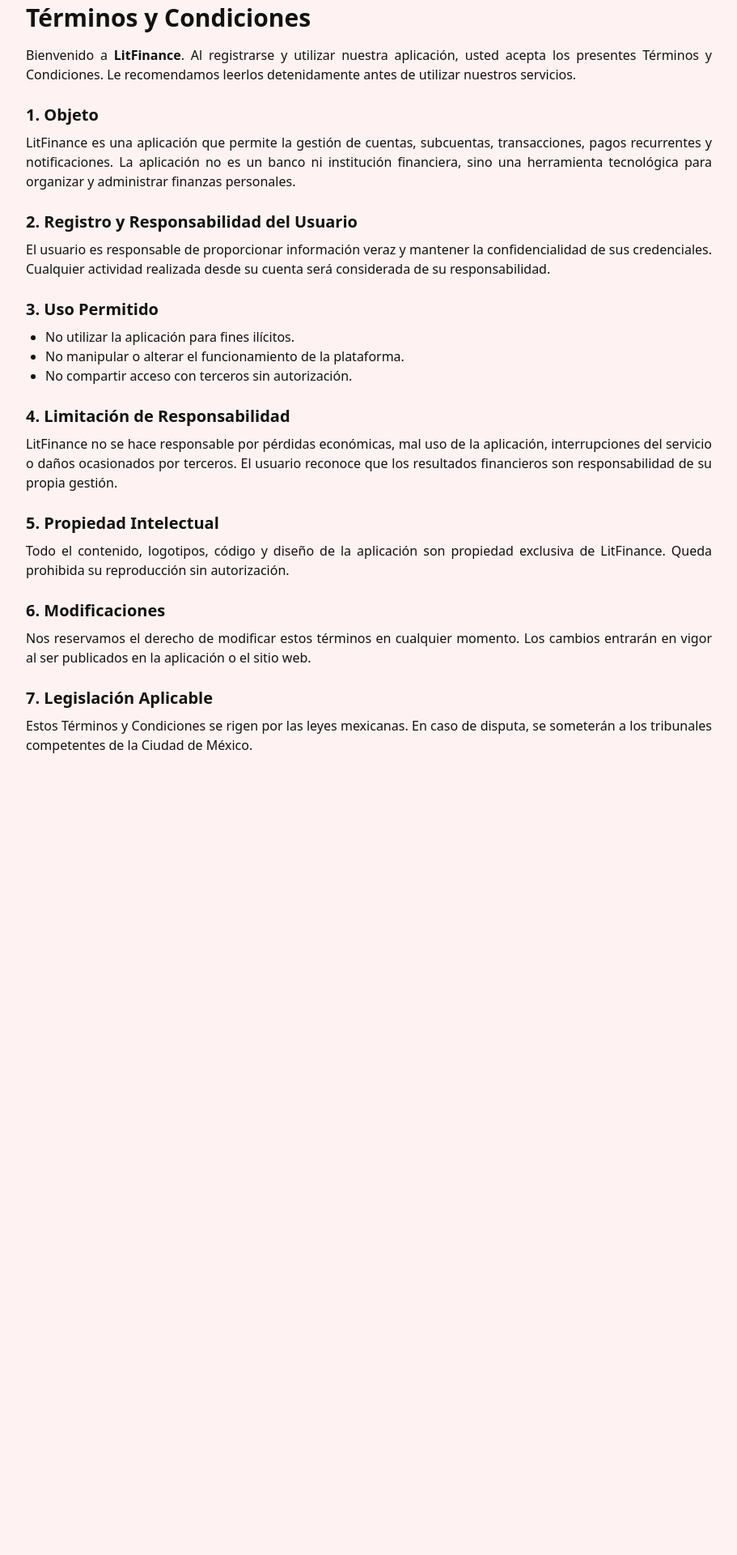
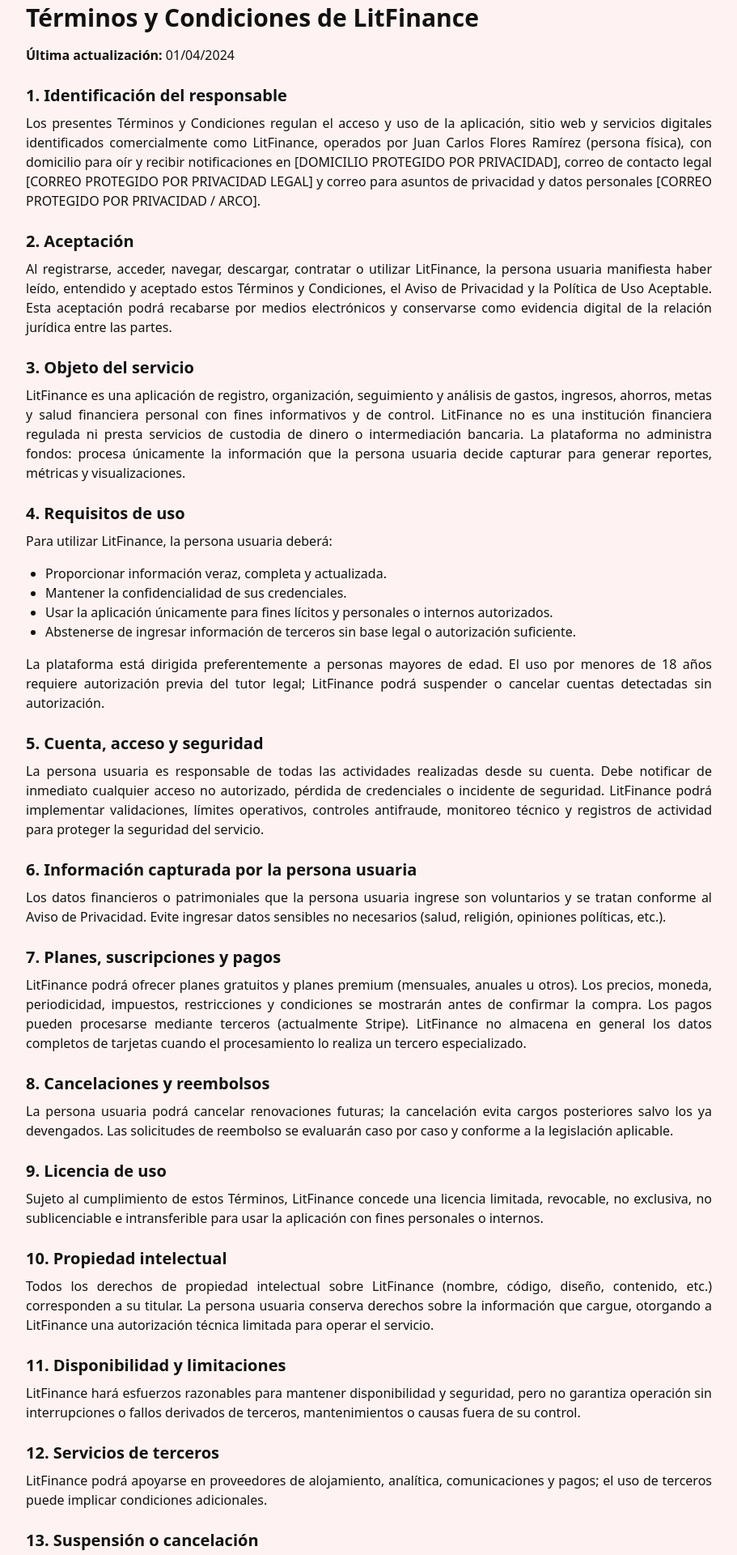
Before and after one commit to Juanksyek/LitFinance-Web, a React (Vite) app: page /terms-and-conditions in a window 1280 px wide. Shown: the part 20-1940 px from the top of the page at 81% size, without its empty margins (184-1095 px from the left). Before the commit the page ends 992 px from the top, so only its background shows below. Built offline with nearby package versions, Linux system fonts and the light colour scheme; no server answers.

Commit message:
feat: update Terms and Conditions with comprehensive user responsibilities and service details

```diff
--- a/src/components/TermsAndConditions.tsx
+++ b/src/components/TermsAndConditions.tsx
@@ -4,62 +4,91 @@ import React from "react";
 const TermsAndConditions: React.FC = () => {
   return (
     <div className="p-6 max-w-4xl mx-auto text-justify">
-      <h1 className="text-3xl font-bold mb-4">Términos y Condiciones</h1>
-      <p className="mb-4">
-        Bienvenido a <strong>LitFinance</strong>. Al registrarse y utilizar nuestra
-        aplicación, usted acepta los presentes Términos y Condiciones. Le
-        recomendamos leerlos detenidamente antes de utilizar nuestros servicios.
-      </p>
+      <h1 className="text-3xl font-bold mb-4">Términos y Condiciones de LitFinance</h1>
+      <p className="mb-4"><strong>Última actualización:</strong> 01/04/2024</p>
 
-      <h2 className="text-xl font-semibold mt-6 mb-2">1. Objeto</h2>
-      <p className="mb-4">
-        LitFinance es una aplicación que permite la gestión de cuentas, subcuentas,
-        transacciones, pagos recurrentes y notificaciones. La aplicación no es un
-        banco ni institución financiera, sino una herramienta tecnológica para
-        organizar y administrar finanzas personales.
-      </p>
+      <section className="mt-6">
+        <h2 className="text-xl font-semibold mb-2">1. Identificación del responsable</h2>
+        <p className="mb-4">Los presentes Términos y Condiciones regulan el acceso y uso de la aplicación, sitio web y servicios digitales identificados comercialmente como LitFinance, operados por Juan Carlos Flores Ramírez (persona física), con domicilio para oír y recibir notificaciones en [DOMICILIO PROTEGIDO POR PRIVACIDAD], correo de contacto legal [CORREO PROTEGIDO POR PRIVACIDAD LEGAL] y correo para asuntos de privacidad y datos personales [CORREO PROTEGIDO POR PRIVACIDAD / ARCO].</p>
+      </section>
 
-      <h2 className="text-xl font-semibold mt-6 mb-2">2. Registro y Responsabilidad del Usuario</h2>
-      <p className="mb-4">
-        El usuario es responsable de proporcionar información veraz y mantener la
-        confidencialidad de sus credenciales. Cualquier actividad realizada desde
-        su cuenta será considerada de su responsabilidad.
-      </p>
+      <section className="mt-6">
+        <h2 className="text-xl font-semibold mb-2">2. Aceptación</h2>
+        <p className="mb-4">Al registrarse, acceder, navegar, descargar, contratar o utilizar LitFinance, la persona usuaria manifiesta haber leído, entendido y aceptado estos Términos y Condiciones, el Aviso de Privacidad y la Política de Uso Aceptable. Esta aceptación podrá recabarse por medios electrónicos y conservarse como evidencia digital de la relación jurídica entre las partes.</p>
+      </section>
 
-      <h2 className="text-xl font-semibold mt-6 mb-2">3. Uso Permitido</h2>
-      <ul className="list-disc ml-6 mb-4">
-        <li>No utilizar la aplicación para fines ilícitos.</li>
-        <li>No manipular o alterar el funcionamiento de la plataforma.</li>
-        <li>No compartir acceso con terceros sin autorización.</li>
-      </ul>
+      <section className="mt-6">
+        <h2 className="text-xl font-semibold mb-2">3. Objeto del servicio</h2>
+        <p className="mb-4">LitFinance es una aplicación de registro, organización, seguimiento y análisis de gastos, ingresos, ahorros, metas y salud financiera personal con fines informativos y de control. LitFinance no es una institución financiera regulada ni presta servicios de custodia de dinero o intermediación bancaria. La plataforma no administra fondos: procesa únicamente la información que la persona usuaria decide capturar para generar reportes, métricas y visualizaciones.</p>
+      </section>
 
-      <h2 className="text-xl font-semibold mt-6 mb-2">4. Limitación de Responsabilidad</h2>
-      <p className="mb-4">
-        LitFinance no se hace responsable por pérdidas económicas, mal uso de la
-        aplicación, interrupciones del servicio o daños ocasionados por terceros.
-        El usuario reconoce que los resultados financieros son responsabilidad de
-        su propia gestión.
-      </p>
+      <section className="mt-6">
+        <h2 className="text-xl font-semibold mb-2">4. Requisitos de uso</h2>
+        <p className="mb-4">Para utilizar LitFinance, la persona usuaria deberá:</p>
+        <ul className="list-disc ml-6 mb-4">
+          <li>Proporcionar información veraz, completa y actualizada.</li>
+          <li>Mantener la confidencialidad de sus credenciales.</li>
+          <li>Usar la aplicación únicamente para fines lícitos y personales o internos autorizados.</li>
+          <li>Abstenerse de ingresar información de terceros sin base legal o autorización suficiente.</li>
+        </ul>
+        <p className="mb-4">La plataforma está dirigida preferentemente a personas mayores de edad. El uso por menores de 18 años requiere autorización previa del tutor legal; LitFinance podrá suspender o cancelar cuentas detectadas sin autorización.</p>
+      </section>
 
-      <h2 className="text-xl font-semibold mt-6 mb-2">5. Propiedad Intelectual</h2>
-      <p className="mb-4">
-        Todo el contenido, logotipos, código y diseño de la aplicación son
-        propiedad exclusiva de LitFinance. Queda prohibida su reproducción sin
-        autorización.
-      </p>
+      <section className="mt-6">
+        <h2 className="text-xl font-semibold mb-2">5. Cuenta, acceso y seguridad</h2>
+        <p className="mb-4">La persona usuaria es responsable de todas las actividades realizadas desde su cuenta. Debe notificar de inmediato cualquier acceso no autorizado, pérdida de credenciales o incidente de seguridad. LitFinance podrá implementar validaciones, límites operativos, controles antifraude, monitoreo técnico y registros de actividad para proteger la seguridad del servicio.</p>
+      </section>
 
-      <h2 className="text-xl font-semibold mt-6 mb-2">6. Modificaciones</h2>
-      <p className="mb-4">
-        Nos reservamos el derecho de modificar estos términos en cualquier momento.
-        Los cambios entrarán en vigor al ser publicados en la aplicación o el sitio
-        web.
-      </p>
+      <section className="mt-6">
+        <h2 className="text-xl font-semibold mb-2">6. Información capturada por la persona usuaria</h2>
+        <p className="mb-4">Los datos financieros o patrimoniales que la persona usuaria ingrese son voluntarios y se tratan conforme al Aviso de Privacidad. Evite ingresar datos sensibles no necesarios (salud, religión, opiniones políticas, etc.).</p>
+      </section>
 
-      <h2 className="text-xl font-semibold mt-6 mb-2">7. Legislación Aplicable</h2>
-      <p className="mb-4">
-        Estos Términos y Condiciones se rigen por las leyes mexicanas. En caso de
-        disputa, se someterán a los tribunales competentes de la Ciudad de México.
-      </p>
+      <section className="mt-6">
+        <h2 className="text-xl font-semibold mb-2">7. Planes, suscripciones y pagos</h2>
+        <p className="mb-4">LitFinance podrá ofrecer planes gratuitos y planes premium (mensuales, anuales u otros). Los precios, moneda, periodicidad, impuestos, restricciones y condiciones se mostrarán antes de confirmar la compra. Los pagos pueden procesarse mediante terceros (actualmente Stripe). LitFinance no almacena en general los datos completos de tarjetas cuando el procesamiento lo realiza un tercero especializado.</p>
+      </section>
+
+      <section className="mt-6">
+        <h2 className="text-xl font-semibold mb-2">8. Cancelaciones y reembolsos</h2>
+        <p className="mb-4">La persona usuaria podrá cancelar renovaciones futuras; la cancelación evita cargos posteriores salvo los ya devengados. Las solicitudes de reembolso se evaluarán caso por caso y conforme a la legislación aplicable.</p>
+      </section>
+
+      <section className="mt-6">
+        <h2 className="text-xl font-semibold mb-2">9. Licencia de uso</h2>
+        <p className="mb-4">Sujeto al cumplimiento de estos Términos, LitFinance concede una licencia limitada, revocable, no exclusiva, no sublicenciable e intransferible para usar la aplicación con fines personales o internos.</p>
+      </section>
+
+      <section className="mt-6">
+        <h2 className="text-xl font-semibold mb-2">10. Propiedad intelectual</h2>
+        <p className="mb-4">Todos los derechos de propiedad intelectual sobre LitFinance (nombre, código, diseño, contenido, etc.) corresponden a su titular. La persona usuaria conserva derechos sobre la información que cargue, otorgando a LitFinance una autorización técnica limitada para operar el servicio.</p>
+      </section>
+
+      <section className="mt-6">
+        <h2 className="text-xl font-semibold mb-2">11. Disponibilidad y limitaciones</h2>
+        <p className="mb-4">LitFinance hará esfuerzos razonables para mantener disponibilidad y seguridad, pero no garantiza operación sin interrupciones o fallos derivados de terceros, mantenimientos o causas fuera de su control.</p>
+      </section>
+
+      <section className="mt-6">
+        <h2 className="text-xl font-semibold mb-2">12. Servicios de terceros</h2>
+        <p className="mb-4">LitFinance podrá apoyarse en proveedores de alojamiento, analítica, comunicaciones y pagos; el uso de terceros puede implicar condiciones adicionales.</p>
+      </section>
+
+      <section className="mt-6">
+        <h2 className="text-xl font-semibold mb-2">13. Suspensión o cancelación</h2>
+        <p className="mb-4">LitFinance podrá suspender o cancelar cuentas por incumplimiento, fraude, riesgo de seguridad, uso automatizado no autorizado, suplantación de identidad, uso de datos sin autorización, incumplimiento de pagos o requerimiento de autoridad competente.</p>
+      </section>
+
+      <section className="mt-6">
+        <h2 className="text-xl font-semibold mb-2">14. Modificaciones</h2>
+        <p className="mb-4">LitFinance podrá modificar estos Términos; las modificaciones se comunicarán por medios razonables. El uso continuado después de los cambios implica aceptación de la versión vigente.</p>
+      </section>
+
+      <section className="mt-6 mb-8">
+        <h2 className="text-xl font-semibold mb-2">15. Ley aplicable y jurisdicción</h2>
+        <p className="mb-4">Estos Términos se rigen por las leyes de los Estados Unidos Mexicanos y, cuando corresponda, por la legislación del Estado de Jalisco. Las controversias se someterán a los tribunales competentes de Jalisco, sin perjuicio de derechos irrenunciables de las personas consumidoras.</p>
+      </section>
+
     </div>
   );
 };
```
